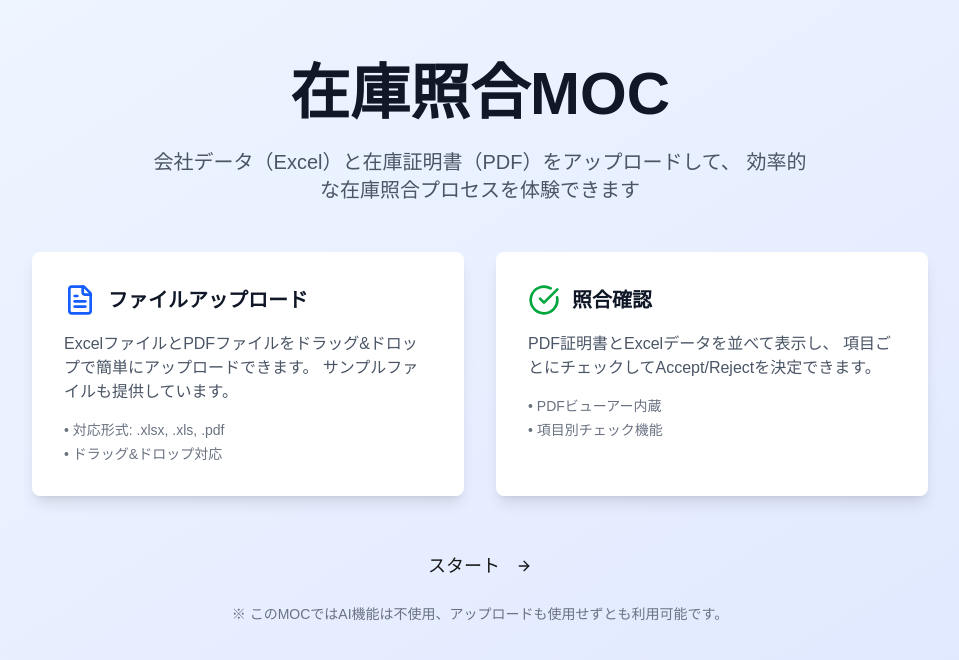
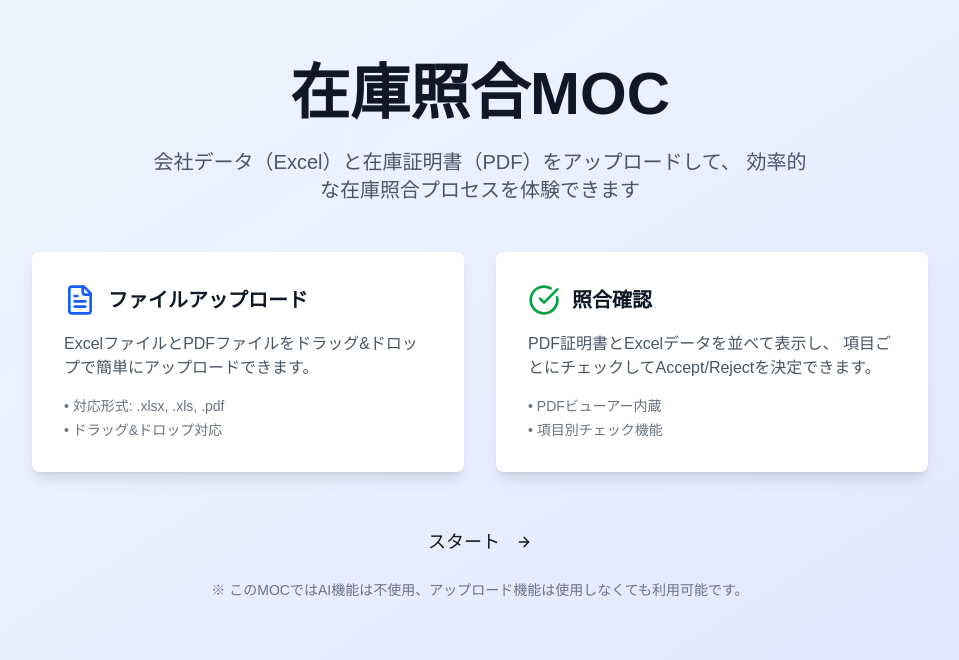
Before and after one commit to taksuehiro/inventory_moc, a Next.js app: page / in a window 1280 px wide. Shown: the top 660 px of the page, without its empty margins (160-1119 px from the left). Built offline with nearby package versions, Linux system fonts and the light colour scheme.

Commit message:
繝帙・繝繝壹・繧ｸ縺ｮ霑ｽ蜉螟画峩繧偵・繝・す繝･

```diff
--- a/src/app/page.tsx
+++ b/src/app/page.tsx
@@ -26,7 +26,6 @@ export default function Home() {
               </div>
               <p className="text-gray-600 mb-4">
                 ExcelファイルとPDFファイルをドラッグ&ドロップで簡単にアップロードできます。
-                サンプルファイルも提供しています。
               </p>
               <ul className="text-sm text-gray-500 space-y-1">
                 <li>• 対応形式: .xlsx, .xls, .pdf</li>
@@ -59,7 +58,7 @@ export default function Home() {
               </Button>
             </Link>
             <p className="text-sm text-gray-500 mt-4">
-              ※ このMOCではAI機能は不使用、アップロードも使用せずとも利用可能です。
+              ※ このMOCではAI機能は不使用、アップロード機能は使用しなくても利用可能です。
             </p>
           </div>
         </div>
```
